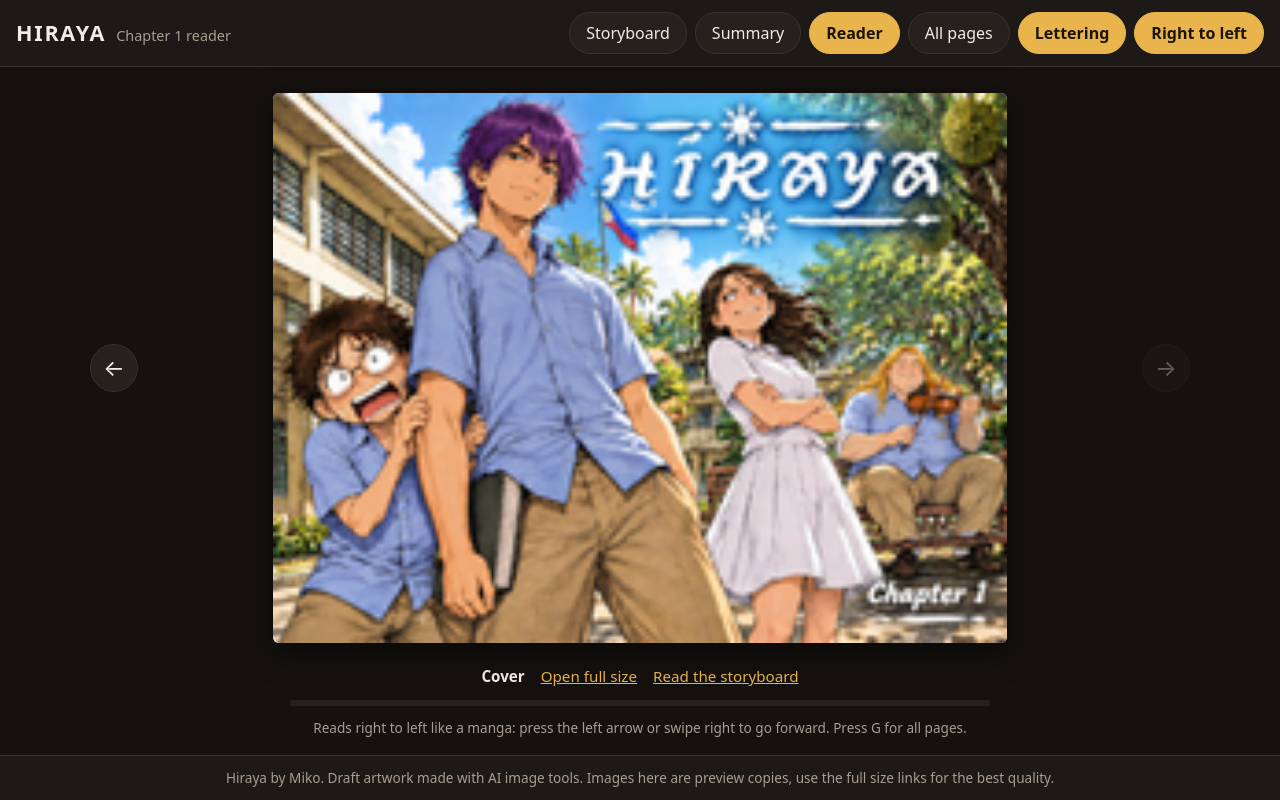
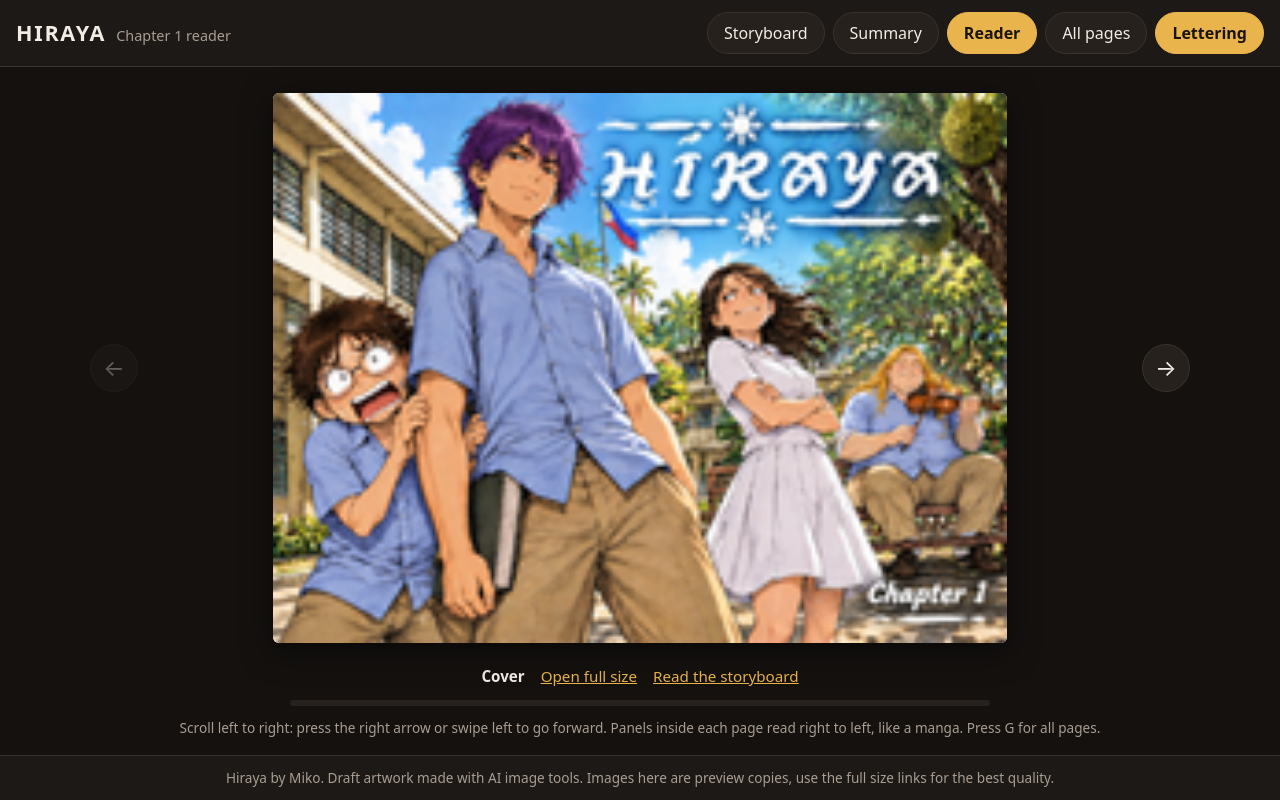
Before and after one commit to mikodaray/hirayaproject, a plain HTML site: page index.html in a window 1280 px wide. Drawn offline with Linux system fonts and the light colour scheme.

Commit message:
Viewer pages scroll left to right, panels inside pages stay right to left
Co-Authored-By: Claude Sonnet 5.5 <noreply@anthropic.com>
Claude-Session: https://claude.ai/code/session_01Aftn7AyCev5PGg7pvPmGA3

```diff
--- a/index.html
+++ b/index.html
@@ -143,7 +143,6 @@
     <button id="btnReader" class="active" type="button">Reader</button>
     <button id="btnGrid" type="button">All pages</button>
     <button id="btnLt" type="button" aria-pressed="true" title="Show or hide the dialogue and captions">Lettering</button>
-    <button id="btnDir" type="button" aria-pressed="false" title="Hiraya reads from right to left, like a real manga. Press to switch to left to right.">Right to left</button>
   </div>
 </header>
 
@@ -156,12 +155,12 @@
     </div>
     <div class="meta" id="meta"></div>
     <div class="progress" aria-hidden="true"><div id="bar"></div></div>
-    <div class="hint">Reads right to left like a manga: press the left arrow or swipe right to go forward. Press G for all pages.</div>
+    <div class="hint">Scroll left to right: press the right arrow or swipe left to go forward. Panels inside each page read right to left, like a manga. Press G for all pages.</div>
   </section>
 
   <section id="grid" aria-label="All pages">
     <h2>All pages</h2>
-    <p>Cover first, then pages 1 to 50, ordered right to left. Pages that are not drawn yet show a placeholder.</p>
+    <p>Cover first, then pages 1 to 50, in order from left to right. Pages that are not drawn yet show a placeholder.</p>
     <div class="cards" id="cards"></div>
   </section>
 </main>
@@ -199,7 +198,7 @@
 
   var idx = 0;
   var showLt = true;
-  var rtl = true; // DECIDED: the book reads right to left, like a real manga
+  var rtl = false; // DECIDED: pages go left to right in the viewer, only the panels inside a page read right to left
   var sheet = document.getElementById("sheet");
   var meta = document.getElementById("meta");
   var bar = document.getElementById("bar");
@@ -209,10 +208,9 @@
   var grid = document.getElementById("grid");
   var btnReader = document.getElementById("btnReader");
   var btnGrid = document.getElementById("btnGrid");
-  var btnDir = document.getElementById("btnDir");
   var btnLt = document.getElementById("btnLt");
 
-  try { var saved = localStorage.getItem("hiraya-dir"); if (saved === "ltr") rtl = false; if (localStorage.getItem("hiraya-lt") === "off") showLt = false; } catch (e) {}
+  try { if (localStorage.getItem("hiraya-lt") === "off") showLt = false; } catch (e) {}
 
   function clamp(v) { return Math.max(0, Math.min(PAGES.length - 1, v)); }
 
@@ -268,8 +266,6 @@
     var stage = sheet.parentNode;
     order.forEach(function (el) { stage.appendChild(el); });
     btnLt.setAttribute("aria-pressed", showLt ? "true" : "false");
-    btnDir.setAttribute("aria-pressed", rtl ? "true" : "false");
-    btnDir.textContent = rtl ? "Right to left" : "Left to right";
     document.getElementById("cards").style.direction = rtl ? "rtl" : "ltr";
     document.title = p.label + " | Hiraya Reader";
     if (history.replaceState) history.replaceState(null, "", "#" + (idx === 0 ? "cover" : "p" + idx));
@@ -307,11 +303,6 @@
     try { localStorage.setItem("hiraya-lt", showLt ? "on" : "off"); } catch (e) {}
     render();
   });
-  btnDir.addEventListener("click", function () {
-    rtl = !rtl;
-    try { localStorage.setItem("hiraya-dir", rtl ? "rtl" : "ltr"); } catch (e) {}
-    render();
-  });
 
   document.addEventListener("keydown", function (e) {
     if (e.target && /input|textarea|select/i.test(e.target.tagName)) return;
```
Also changed, not shown: 3 other files.
